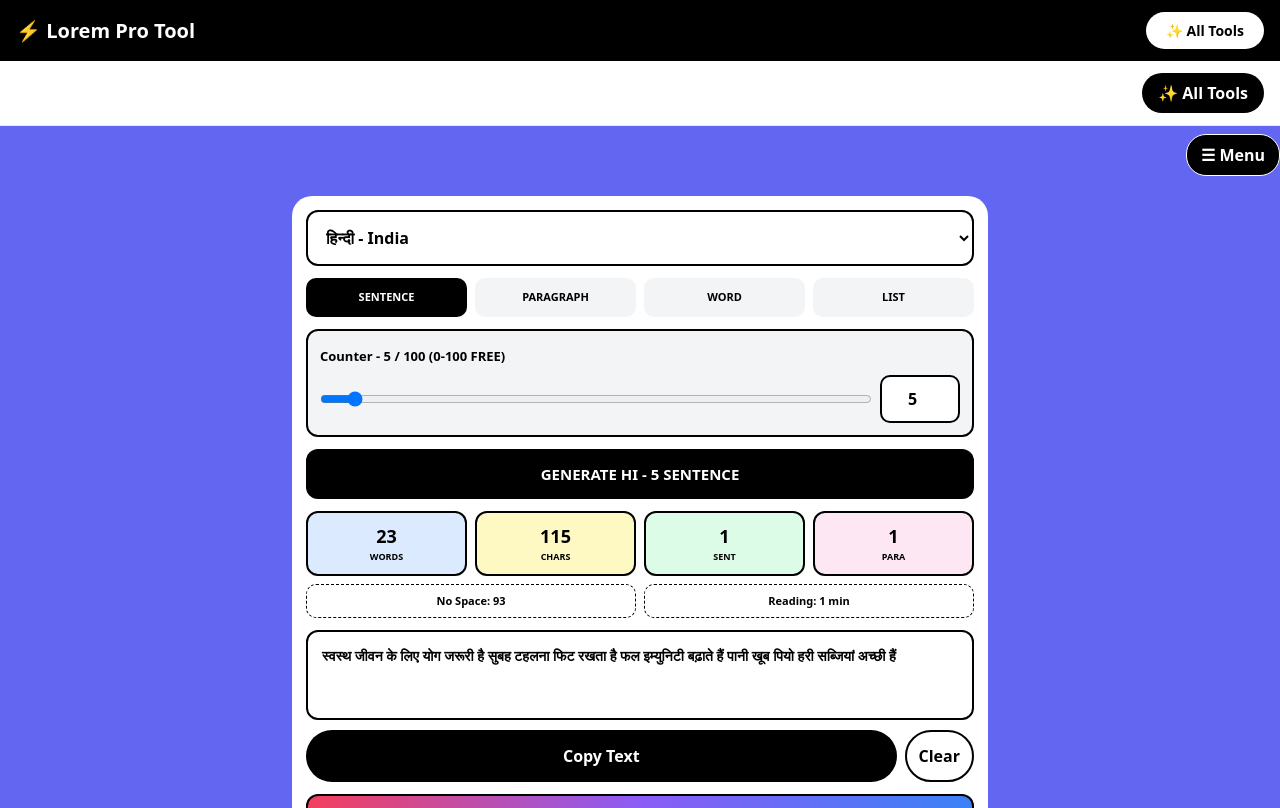
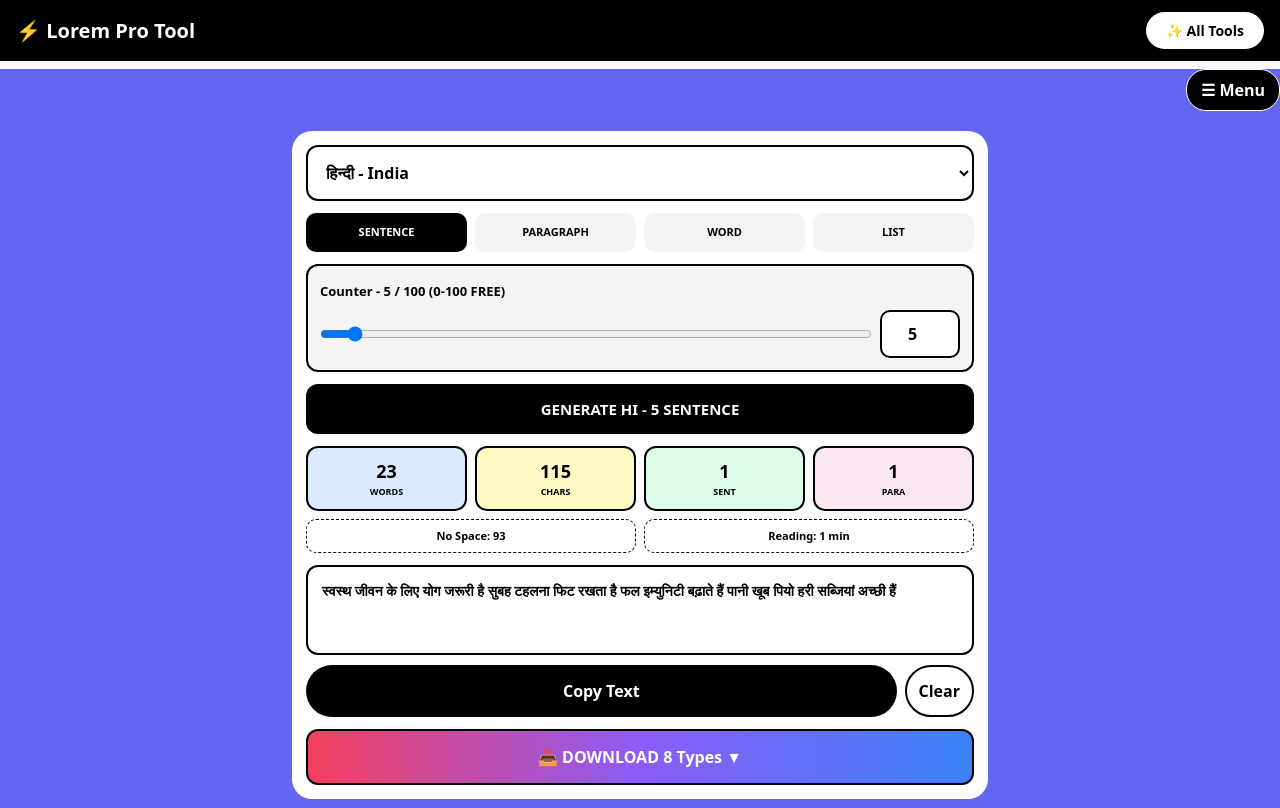
Before and after one commit to Ravs10/lorem-pro-tool, a Next.js app: page / in a window 1280 px wide. Shown: the top 808 px of the page. Built offline with nearby package versions, Linux system fonts and the light colour scheme.

Commit message:
Update Header.js

```diff
--- a/app/components/Header.js
+++ b/app/components/Header.js
@@ -1,16 +1,2 @@
 "use client";
-import { usePathname, useRouter } from "next/navigation";
-
-export default function Header(){
-  const pathname = usePathname();
-  const router = useRouter();
-  const isTools = pathname === "/tools";
-
-  return (
-    <header style={{display:"flex",justifyContent:"flex-end",alignItems:"center",padding:"12px 16px",position:"sticky",top:0,background:"white",zIndex:50,borderBottom:"1px solid #eee"}}>
-      <button onClick={()=>router.push(isTools?"/":"/tools")} style={{padding:"8px 16px",borderRadius:"999px",background:"black",color:"white",border:"none",cursor:"pointer",fontWeight:600}}>
-        {isTools?"← Back":"✨ All Tools"}
-      </button>
-    </header>
-  );
-}
+export default function Header(){ return null; }
```
